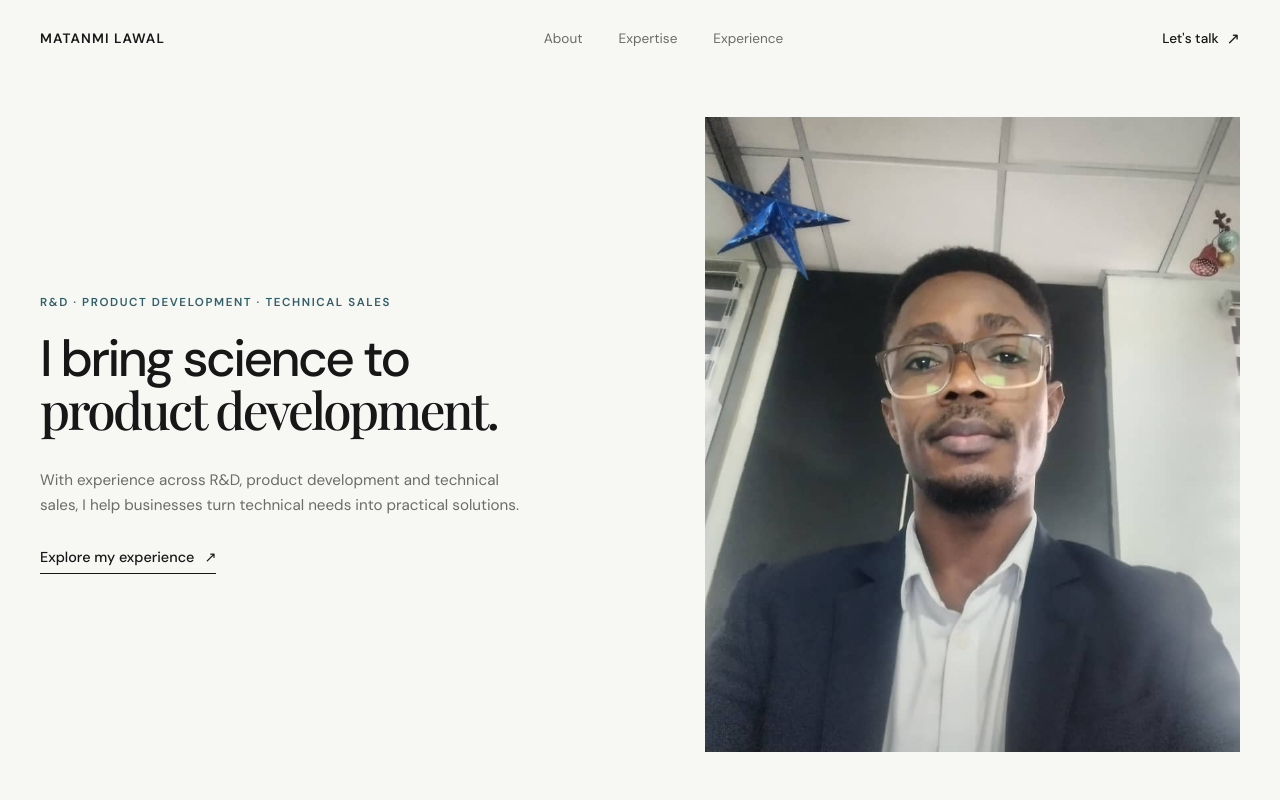
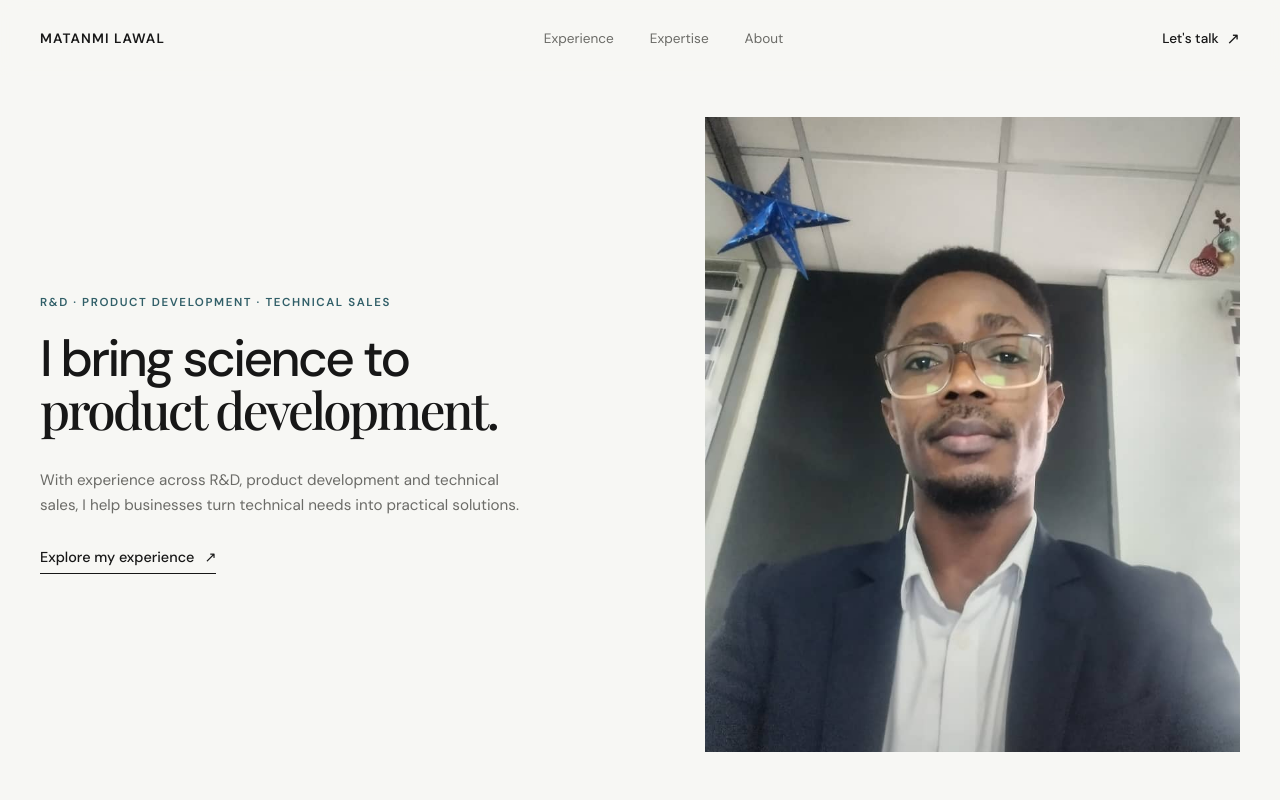
Before and after one commit to Confinesofgrace/matanmi-lawal, a React (Vite) app: page / in a window 1280 px wide. Shown: the top 800 px of the page. Built offline with nearby package versions, Linux system fonts and the light colour scheme; a web font is replaced by a local one.

Commit message:
Sticky Navbar

```diff
--- a/src/Components/Navbar/Navbar.css
+++ b/src/Components/Navbar/Navbar.css
@@ -8,6 +8,15 @@
   align-items: center;
   justify-content: space-between;
   gap: 24px;
+
+   /* Sticky navigation */
+  position: sticky;
+  top: 0;
+  z-index: 1000;
+
+  background: rgba(247, 247, 244, 0.92);
+  backdrop-filter: blur(10px);
+  -webkit-backdrop-filter: blur(10px);
 }
 
 /* =========================================
--- a/src/Components/Navbar/Navbar.jsx
+++ b/src/Components/Navbar/Navbar.jsx
@@ -8,9 +8,9 @@ function Navbar() {
       </a>
 
       <div className="navbar-links">
+        <a href="#experience">Experience</a>
+        <a href="#expertise">Expertise</a>
         <a href="#about">About</a>
-        <a href="#expertise">Expertise</a>
-        <a href="#experience">Experience</a>
       </div>
 
       <a href="#contact" className="navbar-contact">
--- a/src/index.css
+++ b/src/index.css
@@ -22,6 +22,7 @@
 
 html {
   scroll-behavior: smooth;
+  scroll-padding-top: 90px;
 }
 
 body {
```
